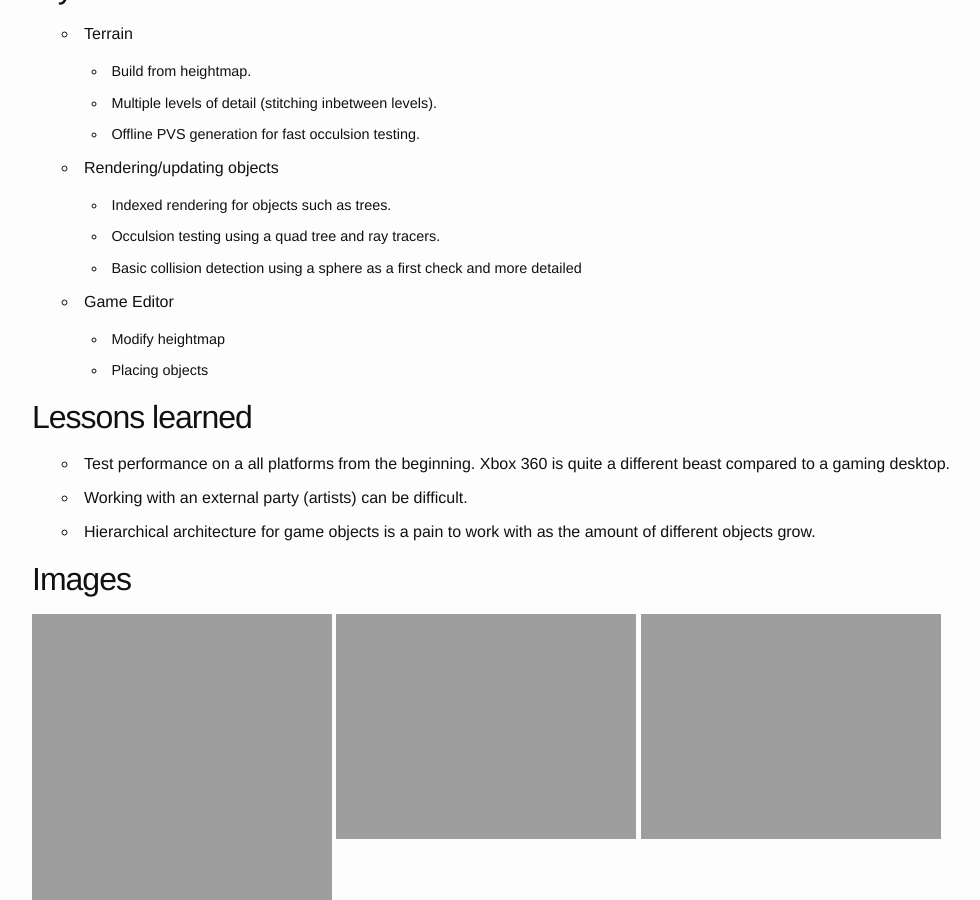
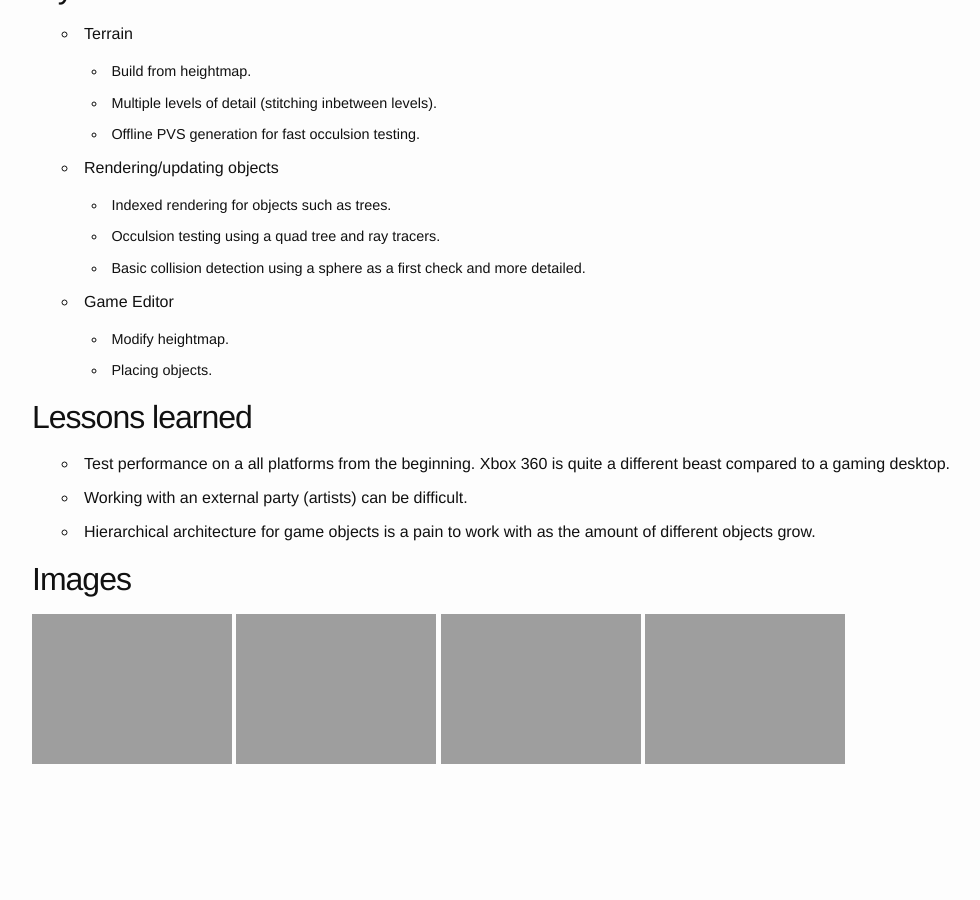
Before and after one commit to dvdbrink/dvdbrink.github.io, a Jekyll site: the page built from _posts/project/2015-11-01-lightcraft.md, in a window 1280 px wide and 900 px high, scrolled down 470 px. Shown: the whole window, without its empty margins (128-1108 px from the left). Built offline with Jekyll 4.4.1, drawn with Linux system fonts in a browser that asks for light colours; after the commit the page ends 1294 px from its top, so only the background shows below that.

Commit message:
Update content for consistency

```diff
--- a/_layouts/project.html
+++ b/_layouts/project.html
@@ -21,7 +21,7 @@ layout: default
     {% if page.images %}
       <h2 id="images">Images</h2>
       {% for image in page.images do %}
-        <a href="{{ image | prepend: "/images/" | prepend: site.url }}"><img src="{{ image | prepend: "/images/" | prepend: site.url }}" width="300"></a>
+        <a href="{{ image | prepend: "/images/" | prepend: site.url }}"><img src="{{ image | prepend: "/images/" | prepend: site.url }}" width="200"></a>
       {% endfor %}
     {% endif %}
   </article>
--- a/_posts/project/2015-11-01-lightcraft.md
+++ b/_posts/project/2015-11-01-lightcraft.md
@@ -25,10 +25,10 @@ tags: c# xna 3d platformer puzzle coop xbox360
 * Rendering/updating objects
   * Indexed rendering for objects such as trees.
   * Occulsion testing using a quad tree and ray tracers.
-  * Basic collision detection using a sphere as a first check and more detailed
+  * Basic collision detection using a sphere as a first check and more detailed.
 * Game Editor
-  * Modify heightmap
-  * Placing objects
+  * Modify heightmap.
+  * Placing objects.
 
 ## Lessons learned
 * Test performance on a all platforms from the beginning. Xbox 360 is quite a different beast compared to a gaming desktop.
```
